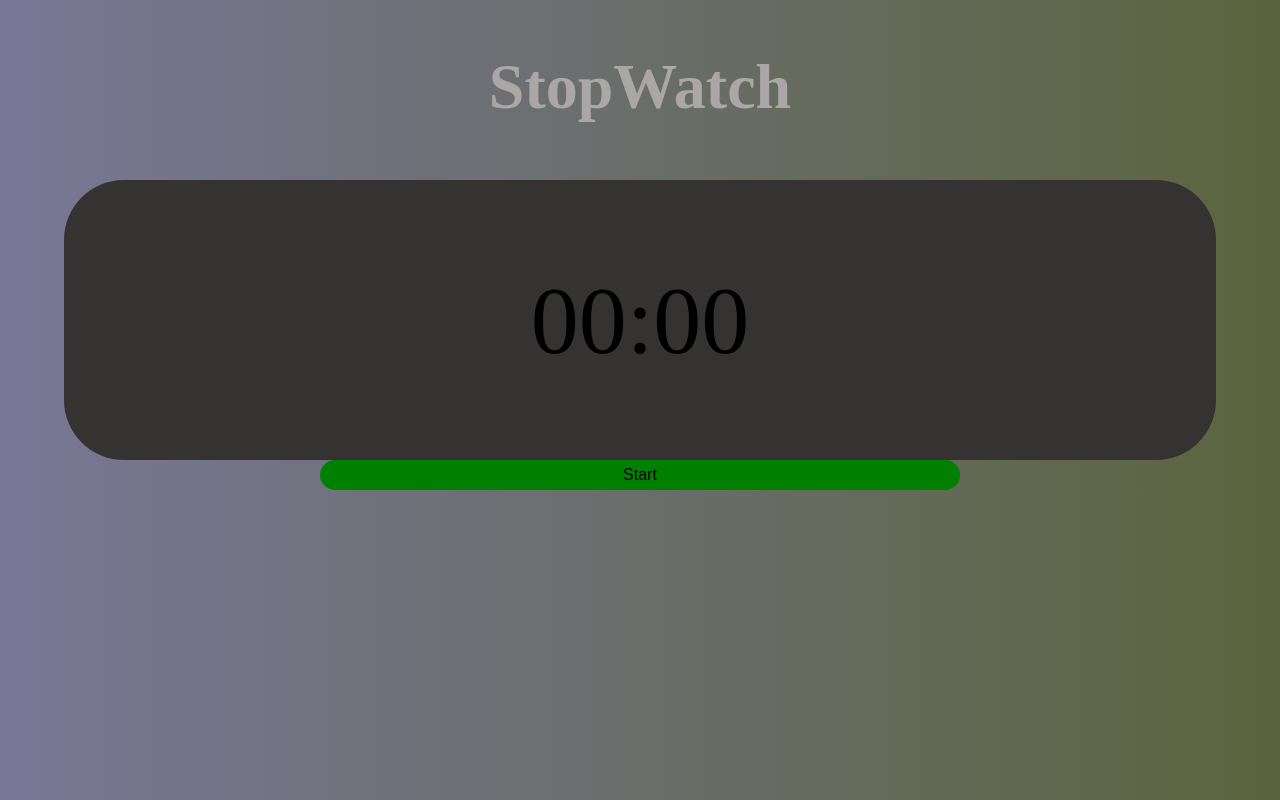
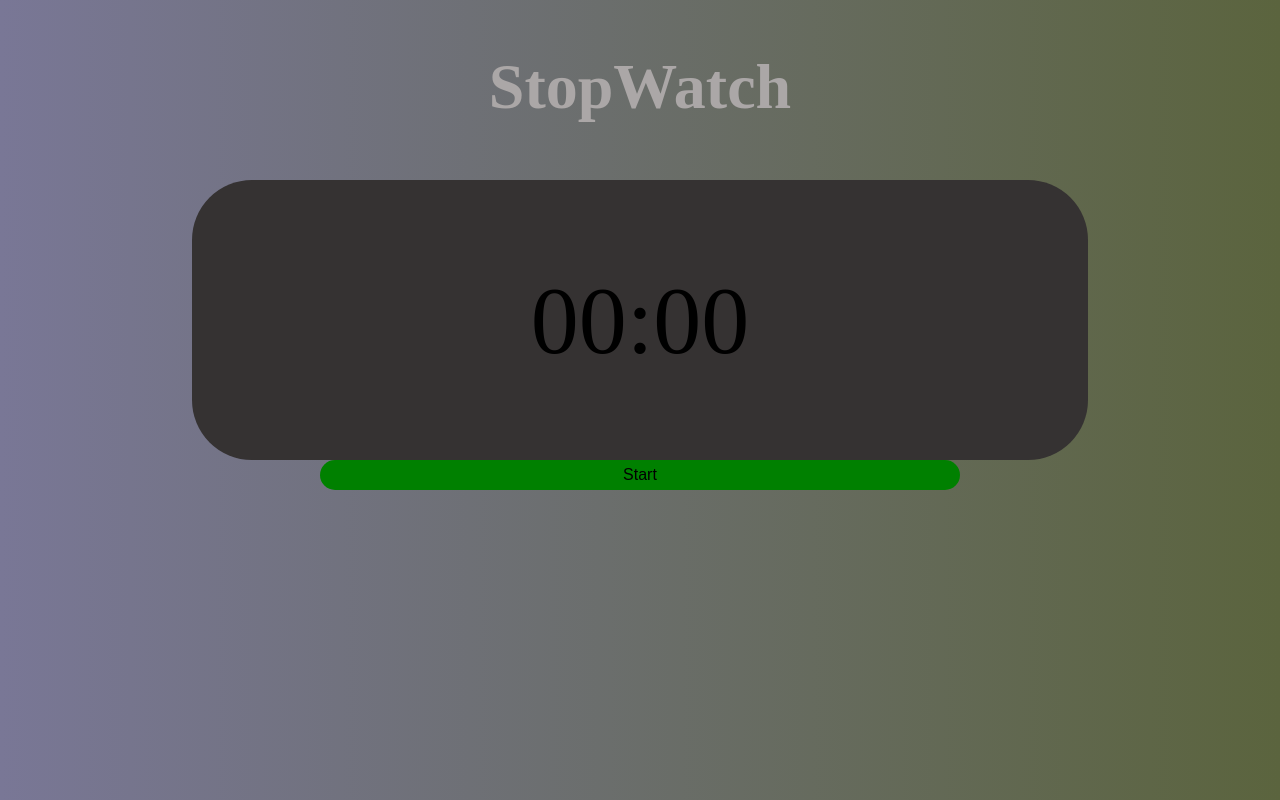
Before and after one commit to tim261262/PRODIGY_WD_02, a plain HTML site: page index.html in a window 1280 px wide. Drawn offline with Linux system fonts and the light colour scheme.

Commit message:
board width reduced to 70% for web desktop view

```diff
--- a/CSS/style.css
+++ b/CSS/style.css
@@ -91,14 +91,11 @@ h1{
     .border p{
         font-size: 6em;
     }
-    /* .border{
+    .border{
         width: 70%;
-    } */
+    }
     .lap{
         margin-top: 40px;
         margin-left: 300px;
     }
-    /* .pp{
-        margin-top: 10px;
-    } */
 }
```
